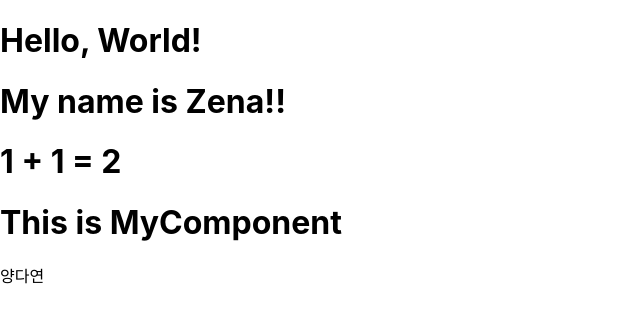
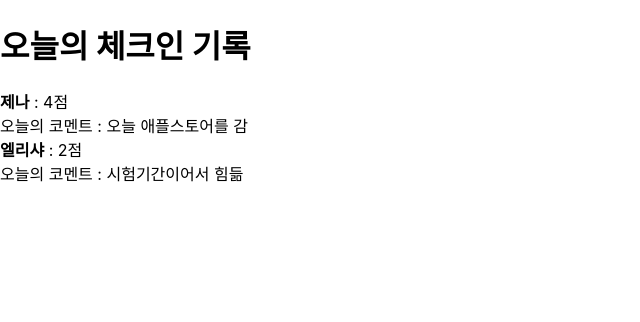
Before and after one commit to yday05506/reactStudy, a React (Create React App) app: page / in a window 1280 px wide. Shown: the top 322 px of the page, without its empty margins (0-640 px from the left). Built offline with nearby package versions, Linux system fonts and the light colour scheme.

Commit message:
체크인 점수 컴포넌트

```diff
--- a/src/App.js
+++ b/src/App.js
@@ -1,18 +1,22 @@
 import logo from './logo.svg';
 import './App.css';
-import MyComponent from './MyComponent';
+import CheckInRecord from './CheckInRecord';
 
 function App() {
-  const name = "Zena";
-  const element = <h1>My name is {name}!!</h1>
-  const element2 = <h1>1 + 1 = {1+1}</h1>
+  // const name = "Zena";
+  // const element = <h1>My name is {name}!!</h1>
+  // const element2 = <h1>1 + 1 = {1+1}</h1>
   return (
     <div>
-      <h1>Hello, World!</h1>
+      {/* <h1>Hello, World!</h1>
       {element}
-      {element2}
-      <MyComponent name = "양다연"></MyComponent>
-    </div>
+      {element2} */}
+      <h1>오늘의 체크인 기록</h1>
+      <div>
+      <CheckInRecord name = "제나" score = {4} comment = "오늘 애플스토어를 감"></CheckInRecord>
+      <CheckInRecord name = "엘리샤" score = {2} comment = "시험기간이어서 힘듦"/>
+      </div>
+    </div>  // <div></div> == <div />
   );
 }
 
--- /dev/null
+++ b/src/CheckInRecord.js
@@ -0,0 +1,16 @@
+import React from "react";
+
+class CheckInRecord extends React.Component
+{
+    render() {
+        return (
+            <div>
+                <strong>{this.props.name}</strong> :  {this.props.score}점
+                <br />
+                오늘의 코멘트 : {this.props.comment}
+            </div>
+        )
+    }
+}
+
+export default CheckInRecord;
--- a/src/MyComponent.js
+++ /dev/null
@@ -1,15 +0,0 @@
-import React from "react";
-
-class MyComponent extends React.Component
-{
-    render() {
-        return (
-            <div>
-                <h1>This is MyComponent</h1>
-                {this.props.name}
-            </div>
-        )
-    }
-}
-
-export default MyComponent;
```
